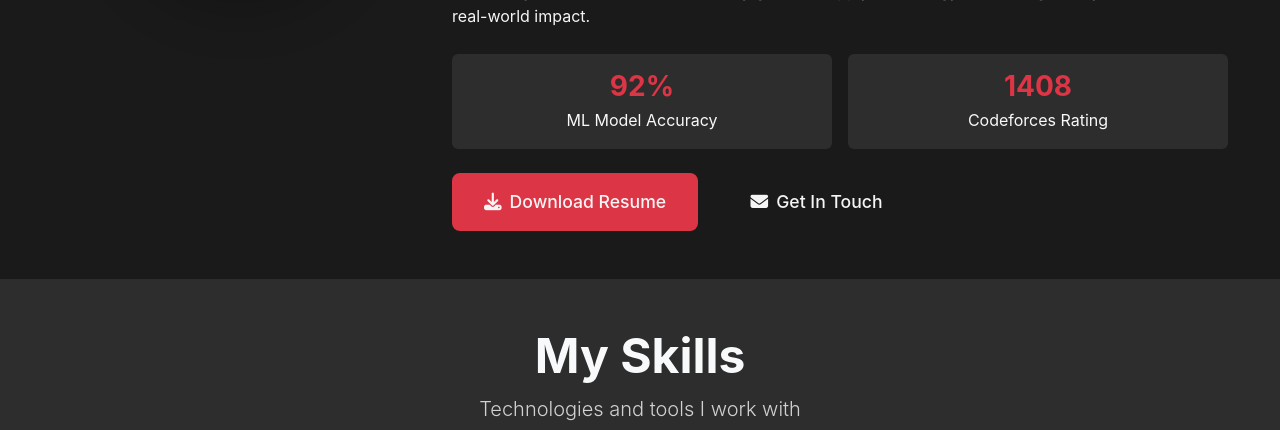
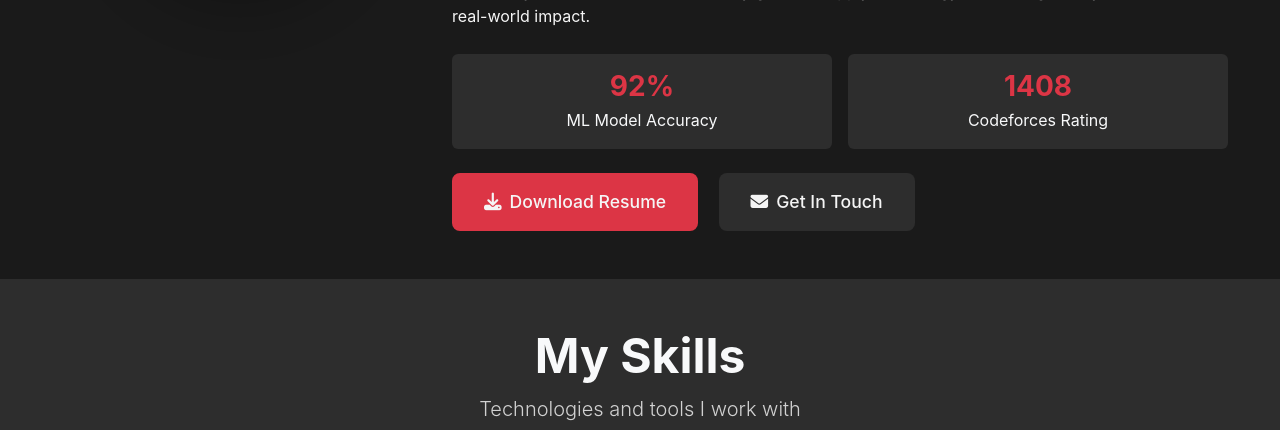
Before and after one commit to Shivam-Motwani/portfolio, a Flask app: page /about in a window 1280 px wide. Shown: the part 874-1304 px from the top of the page. Run offline with Flask 3, Linux system fonts and the light colour scheme.

Commit message:
Update Get In Touch button to use dark theme styling
- Change from btn-outline-light to btn-dark for better theme consistency
- Improves visual integration with the dark color scheme

```diff
--- a/templates/about.html
+++ b/templates/about.html
@@ -83,7 +83,7 @@
                         <a href="{{ url_for('download_resume') }}" class="btn btn-danger btn-lg me-3">
                             <i class="fas fa-download me-2"></i>Download Resume
                         </a>
-                        <a href="{{ url_for('contact') }}" class="btn btn-outline-light btn-lg">
+                        <a href="{{ url_for('contact') }}" class="btn btn-dark btn-lg">
                             <i class="fas fa-envelope me-2"></i>Get In Touch
                         </a>
                     </div>
```
